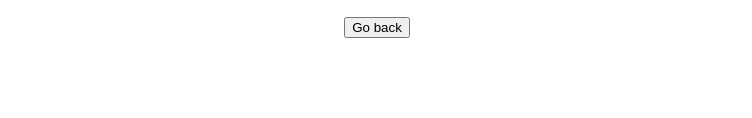
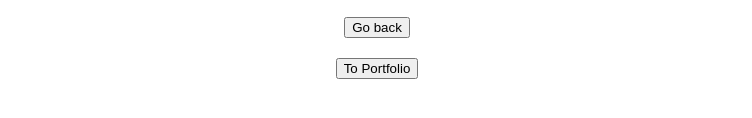
Before and after one commit to adkinsdevdesign/ig-login-page, a plain HTML site: page redirect.html in a window 1280 px wide. Shown: the part 394-512 px from the top of the page, without its empty margins (263-1015 px from the left). Drawn offline with Linux system fonts and the light colour scheme.

Commit message:
Update redirect.html
Added button to redirect to portfolio

```diff
--- a/redirect.html
+++ b/redirect.html
@@ -14,6 +14,9 @@
         <form action="index.html">
             <input type="submit" value="Go back" />
         </form>
+        <form action="https://adkinsdevdesign.github.io/">
+            <input type="submit" value="To Portfolio" />
+        </form>
     </div>
 </body>
 </html>
```
